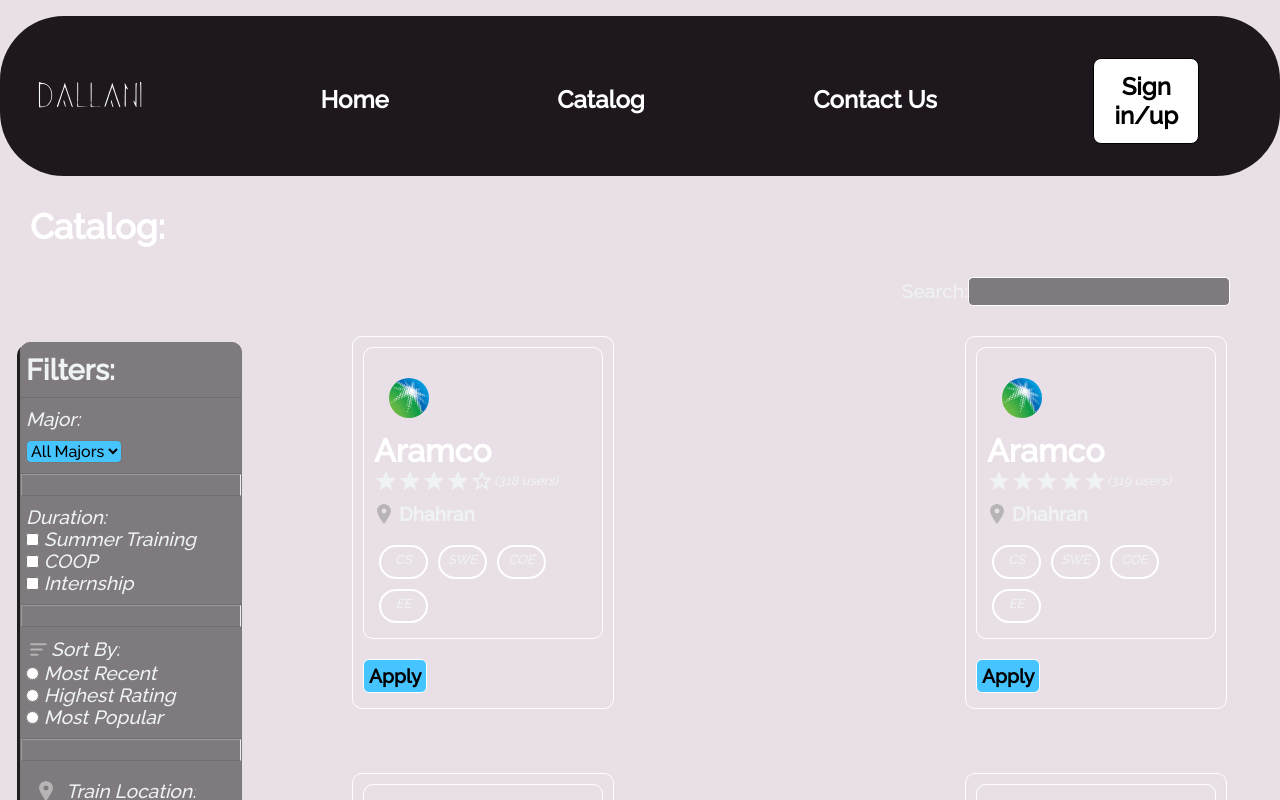
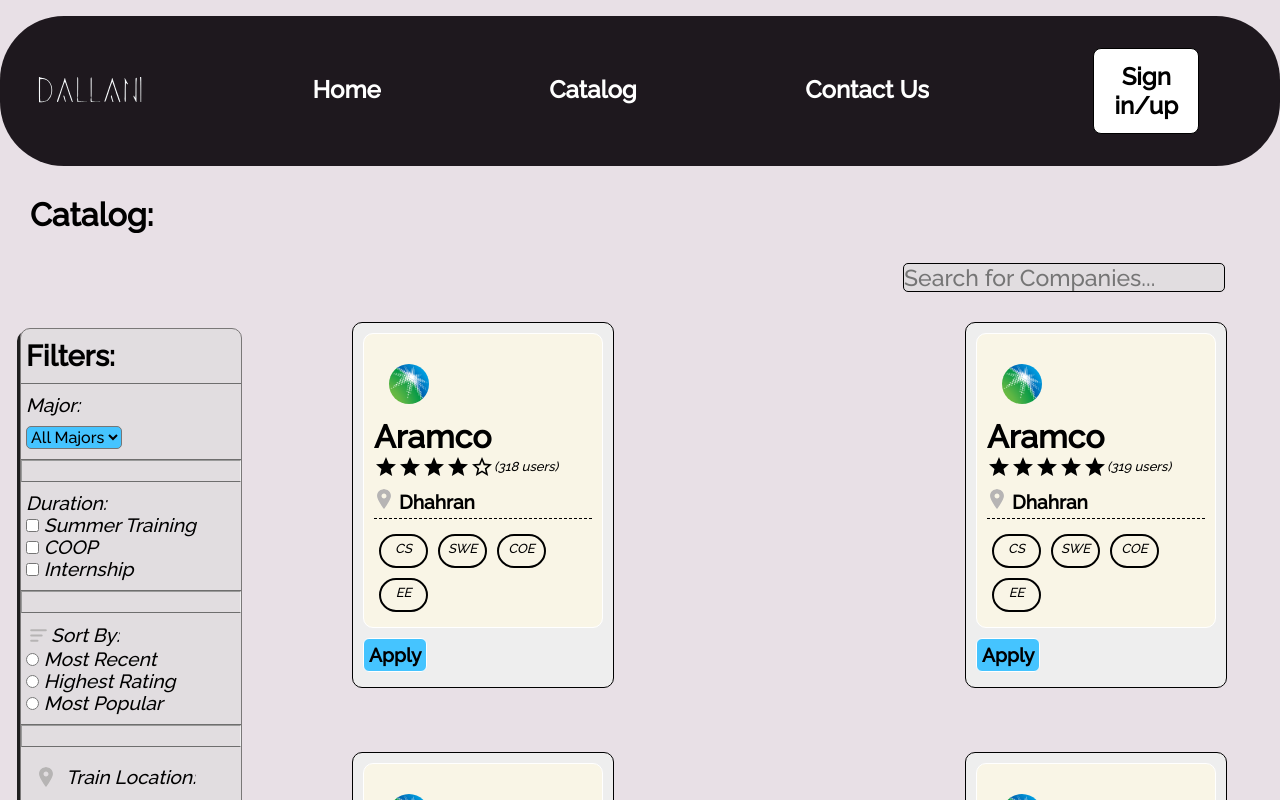
Before and after one commit to MysticalDawn/SWE363-Project, a React (Vite) app in the folder client/: page /catalog in a window 1280 px wide. Shown: the top 800 px of the page. Built offline with nearby package versions, Linux system fonts and the light colour scheme.

Commit message:
fix css issues

```diff
--- a/client/src/index.css
+++ b/client/src/index.css
@@ -4,16 +4,16 @@
   padding: 0;
   overflow-x: hidden;
   font-family: "Raleway";
-  color: hsl(195, 14%, 95%);
+  color: hsl(0, 0%, 0%);
 }
 
 body {
   background-color:#e8e0e6;
-  --primary-color: rgba(10, 10, 10, 0.473);
+  --primary-color: rgba(217, 217, 217, 0.473);
   --primary-color-hover: rgb(10, 10, 10);
   --secondary-background: rgb(69, 196, 255);
   --secondary-background-hover: rgb(18, 129, 180);
-  --text-main: #f4cbb4;
+  --text-main: #000000;
 }
 .main-container {
   margin: 40px 40px 0px 40px;
--- a/client/src/pages/catalog.jsx
+++ b/client/src/pages/catalog.jsx
@@ -123,8 +123,7 @@
         </aside>
         <section id="jobs-body">
           <p id="search-bar">
-            <label htmlFor="seach">Search: </label>
-            <input type="text" name="search" id="search" />
+            <input type="text" name="search" id="search" placeholder="Search for Companies..."/>
           </p>
           <section id="jobs-grid">
             <article className="job-card">
--- a/client/src/styles/catalog.css
+++ b/client/src/styles/catalog.css
@@ -56,7 +56,7 @@
     margin-left: 80px;
 }
 #search-bar {
-    margin-right: 50px;
+    margin-right: 55px;
     margin-bottom: 30px;
     display: flex;
     justify-content: right;
@@ -69,7 +69,8 @@
     font-size: larger;
     transition: border-color 1s;
     outline: none;
-    border:1px solid white;
+    border:1px solid rgb(0, 0, 0);
+    width: 20rem;
 }
 #search:hover {
     border-color: rgb(134, 198, 255);
@@ -96,11 +97,12 @@
 } */
 
 .job-card {
-    border: 1px solid white;
+    border: 1px solid rgb(0, 0, 0);
     border-radius: 10px;
     padding: 10px;
     transition: background-color 0.5s;
     width: 240px;
+    background-color: rgb(238, 238, 238);
 }
 .job-card:hover{
     background-color: var(--primary-color);
@@ -120,10 +122,19 @@
     color: black;
     max-width: 220px;
     padding: 10px;
+    background-color:#f9f5e6;
+}
+.card-body a {
+    text-decoration: none;
+
+}
+.card-body a:hover {
+    text-decoration: underline;
 }
 .company-name {
     font-weight: 600;
     font-size: xx-large;
+    text-decoration: none;
 }
 .rating {
     display: flex;
@@ -136,7 +147,7 @@
 }
 .train-location {
     padding-bottom: 5px;
-    border-bottom: 1px dashed white;
+    border-bottom: 1px dashed rgb(0, 0, 0);
 }
 img[alt="location"]{
     margin: 0px 5px 0px 0px;
@@ -153,7 +164,7 @@
 .targetted-majors .major {
     margin: 5px;
     padding: 5px;
-    border: 2px solid white;
+    border: 2px solid rgb(0, 0, 0);
     font-size: small;
     border-radius: 9999px;
     width: 35px;
--- a/client/src/styles/company_info.css
+++ b/client/src/styles/company_info.css
@@ -38,7 +38,7 @@
     padding-bottom: 3rem;
 
 }
-.train-location {
+.company-info .train-location {
     display: inline-flex;
     align-items: center;
     border: none;
--- a/client/src/styles/custom_nav.css
+++ b/client/src/styles/custom_nav.css
@@ -25,6 +25,9 @@
   text-decoration: none;
   cursor: pointer;
   color: white;
+}
+.a-tag-nav:hover {
+  text-decoration: none;
 }
 
 .a-tag-nav::after {
--- a/client/src/styles/login.css
+++ b/client/src/styles/login.css
@@ -41,11 +41,6 @@
 .go-back-text {
   color: white;
   width: 8rem;
-}
-
-h1 {
-  font-size: 35px;
-  color: white;
 }
 
 .bellow-login-text {
--- a/client/src/styles/profile.css
+++ b/client/src/styles/profile.css
@@ -32,21 +32,21 @@
     color: black;
   }
 
-  button {
+  .profile-container button {
     margin-top: 10px;
   }
-  strong {
+  .profile-container strong {
 
     color: black;
   }
 
-  a {
+  .profile-container a {
     margin-top: 10px;
     color: #007bff;
     text-decoration: none;
     padding-left: 1rem;
   }
 
-  a:hover {
+  .profile-container a:hover {
     text-decoration: underline;
   }
--- a/client/src/styles/signup.css
+++ b/client/src/styles/signup.css
@@ -56,7 +56,7 @@
   width: 8rem;
 }
 
-h1 {
+.auth-wrapper h1 {
   font-size: 35px;
   color: white;
 }
@@ -76,7 +76,7 @@
   height: 50%;
 }
 
-h3 {
+.auth-wrapper h3 {
   color: silver;
   margin-top: 8rem;
   font-size: 25px;
```
